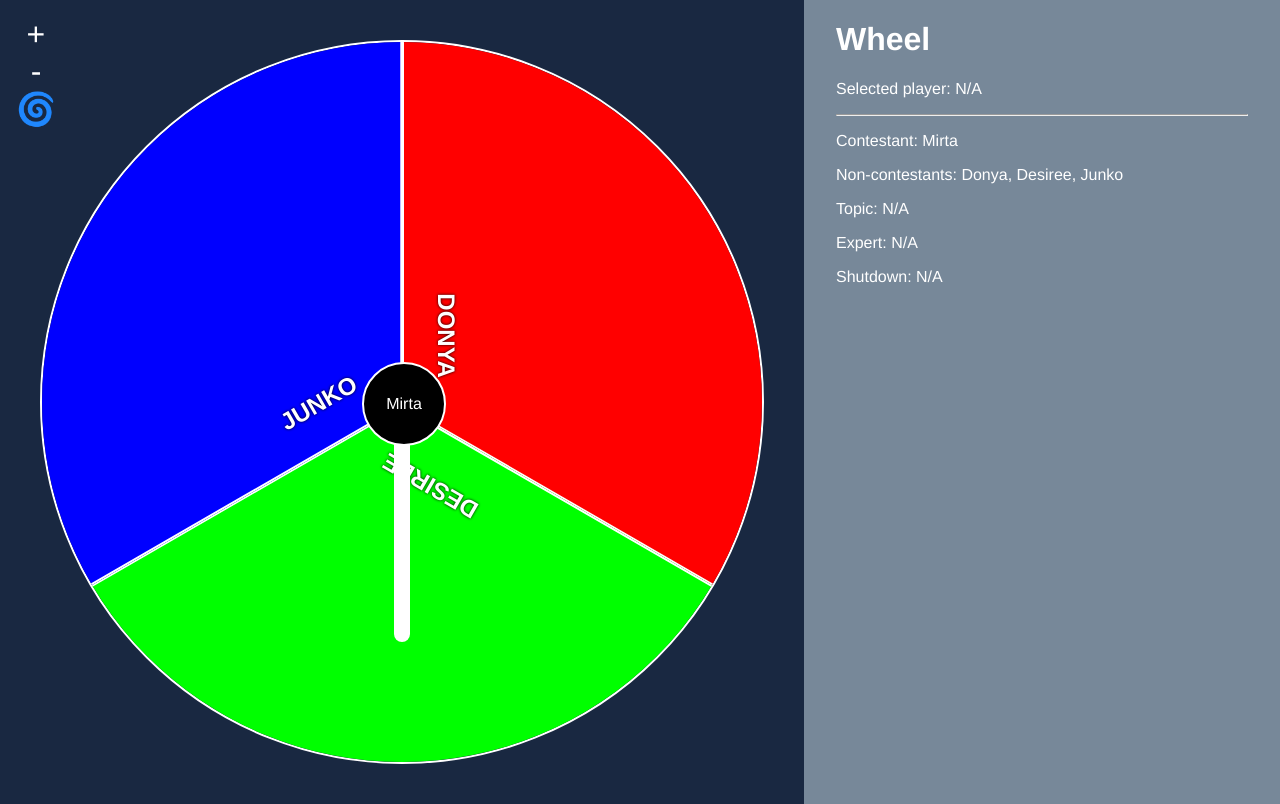
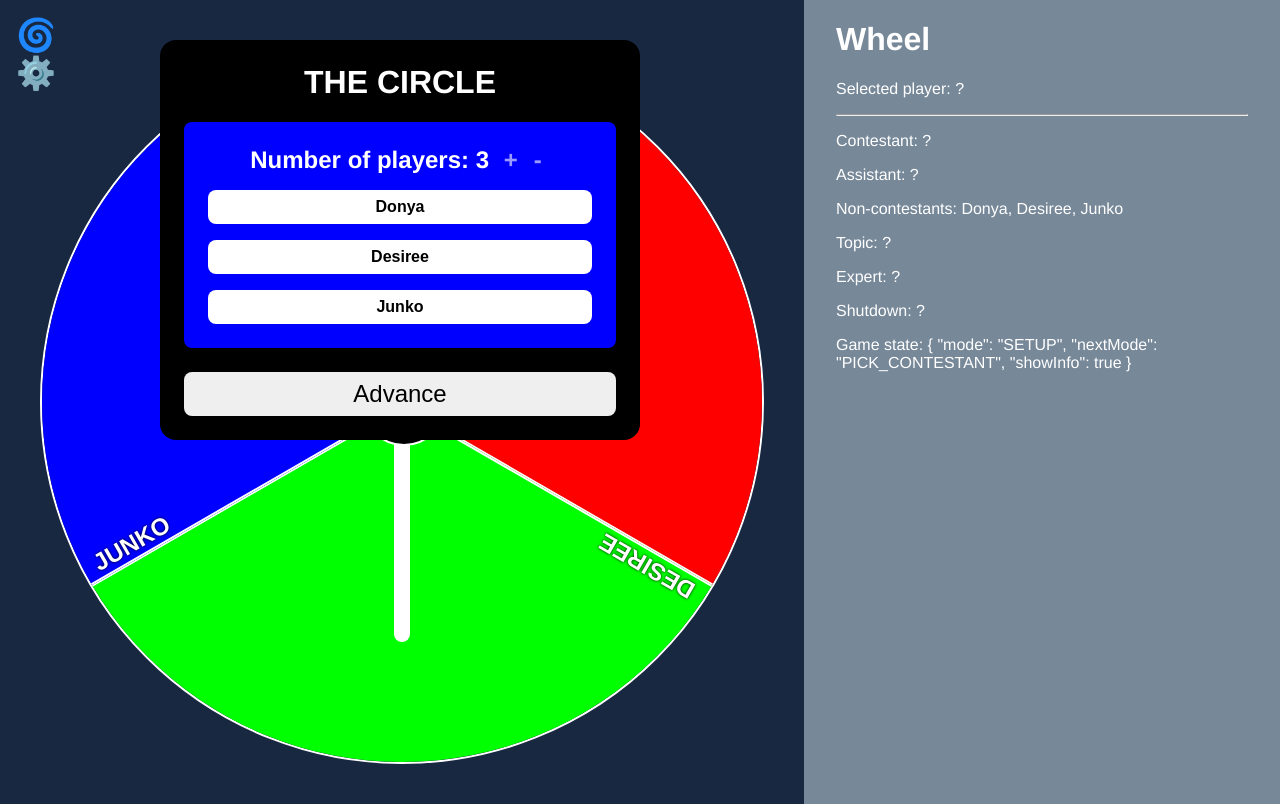
Before and after one commit to jamiehenson/thecircle, a Vue app: page / in a window 1280 px wide. Built offline with nearby package versions, Linux system fonts and the light colour scheme.

Commit message:
Game states

```diff
--- a/src/App.vue
+++ b/src/App.vue
@@ -2,10 +2,10 @@
   <div id="wrapper">
     <Stage />
     <Scoreboard />
-    <div id="counter">
-      <div @click="increasePlayers">+</div>
-      <div @click="decreasePlayers">-</div>
-      <div @click="spin">🌀</div>
+    <Info v-if="showInfo()" />
+    <div id="controls">
+      <div @click="spinAndAdvance">🌀</div>
+      <div @click="openSettings">⚙️</div>
     </div>
   </div>
 </template>
@@ -14,25 +14,25 @@
 import { defineComponent } from 'vue';
 import Stage from './components/Stage.vue';
 import Scoreboard from './components/Scoreboard.vue';
+import Info from './components/Info.vue';
+import { GameMode } from './types';
 
 export default defineComponent({
   name: 'App',
   components: {
     Stage,
-    Scoreboard
-  },
-  created() {
-    this.$store.commit('randomiseBoard');
+    Scoreboard,
+    Info
   },
   methods: {
-    increasePlayers() {
-      this.$store.commit('increasePlayers');
+    spinAndAdvance() {
+      this.$store.dispatch('spinAndAdvance');
     },
-    decreasePlayers() {
-      this.$store.commit('decreasePlayers');
+    openSettings() {
+      this.$store.dispatch('changeGameMode', GameMode.Setup);
     },
-    spin() {
-      this.$store.commit('spin');
+    showInfo() {
+      return this.$store.state.gameState.showInfo;
     }
   }
 });
@@ -52,7 +52,7 @@ body {
 #wrapper {
   display: flex;
 }
-#counter {
+#controls {
   font-size: 2rem;
   position: absolute;
   margin: 1rem;
--- /dev/null
+++ b/src/components/Info.vue
@@ -0,0 +1,87 @@
+<template>
+  <div id="info-box">
+    <h1>{{ gameModeHeading }}</h1>
+    <Setup v-if="inSetup" />
+    <p v-else>{{ contextualMessage }}</p>
+    <button @click="closeInfo">Advance</button>
+  </div>
+</template>
+
+<script lang="ts">
+import { gameModeLabels } from '@/store';
+import { GameMode, Player, Topic } from '@/types';
+import { defineComponent } from 'vue';
+import Setup from './Setup.vue';
+
+export default defineComponent({
+  name: 'Info',
+  components: {
+    Setup
+  },
+  computed: {
+    inSetup() {
+      return this.$store.state.gameState.mode === GameMode.Setup;
+    },
+    gameModeHeading() {
+      return gameModeLabels[this.$store.state.gameState.mode as GameMode];
+    },
+    contextualMessage() {
+      const { mode } = this.$store.state.gameState;
+      switch (mode) {
+        case GameMode.PickTopic:
+          return `Contestant: ${
+            this.$store.state.players.find(
+              (player: Player) => player.contestant
+            )?.name
+          }`;
+        case GameMode.PickAssistant:
+          return `Topic: ${
+            this.$store.state.topics.find((topic: Topic) => topic.active)?.name
+          }`;
+        case GameMode.AnswerQuestion:
+          return `Assistant: ${
+            this.$store.state.players.find((player: Player) => player.assistant)
+              ?.name
+          }`;
+        default:
+          return "Let's go!";
+      }
+    }
+  },
+  methods: {
+    closeInfo() {
+      this.$store.commit('closeInfo');
+    }
+  }
+});
+</script>
+
+<style scoped>
+#info-box {
+  background: black;
+  color: white;
+  position: absolute;
+  width: 60vh;
+  left: 20vh;
+  top: 5vh;
+  padding: 3vh;
+  border-radius: 2vh;
+  box-sizing: border-box;
+  z-index: 1;
+  text-align: center;
+  max-height: 90vh;
+  overflow-y: scroll;
+}
+h1 {
+  margin-top: 0;
+}
+button {
+  font-size: 3vh;
+  padding: 1vh;
+  width: 100%;
+  box-sizing: border-box;
+  cursor: pointer;
+  border-radius: 1vh;
+  border: 0;
+}
+</style>
--- a/src/components/Scoreboard.vue
+++ b/src/components/Scoreboard.vue
@@ -4,24 +4,26 @@
     <p>
       Selected player:
       {{
-        selectedSegment !== undefined
+        selectedSegment !== undefined && nonContestants.length > 0
           ? nonContestants[selectedSegment].name
-          : 'N/A'
+          : '?'
       }}
     </p>
     <hr />
-    <p>Contestant: {{ contestant.name }}</p>
+    <p>Contestant: {{ contestant?.name || '?' }}</p>
+    <p>Assistant: {{ assistant?.name || '?' }}</p>
     <p>
       Non-contestants: {{ nonContestants.map(({ name }) => name).join(', ') }}
     </p>
-    <p>Topic: N/A</p>
-    <p>Expert: {{ expert ? expert.name : 'N/A' }}</p>
-    <p>Shutdown: {{ shutdown ? shutdown.name : 'N/A' }}</p>
+    <p>Topic: {{ topic || '?' }}</p>
+    <p>Expert: {{ expert?.name || '?' }}</p>
+    <p>Shutdown: {{ shutdown?.name || '?' }}</p>
+    <p>Game state: {{ gameState }}</p>
   </div>
 </template>
 
 <script lang="ts">
-import { Player } from '@/store';
+import { Player, Topic } from '@/types';
 import { defineComponent } from 'vue';
 
 export default defineComponent({
@@ -38,6 +40,11 @@ export default defineComponent({
         (player: Player) => player.contestant
       );
     },
+    assistant() {
+      return this.$store.state.players.find(
+        (player: Player) => player.assistant
+      );
+    },
     nonContestants() {
       return this.$store.state.players.filter(
         (player: Player) => !player.contestant
@@ -50,6 +57,12 @@ export default defineComponent({
       return this.$store.state.players.find(
         (player: Player) => player.shutdown
       );
+    },
+    gameState() {
+      return this.$store.state.gameState;
+    },
+    topic() {
+      return this.$store.state.topics.find((topic: Topic) => topic.active);
     }
   }
 });
--- /dev/null
+++ b/src/components/Setup.vue
@@ -0,0 +1,71 @@
+<template>
+  <div id="setup-box">
+    <p class="player-control">
+      Number of players: {{ players.length }}
+      <span @click="increasePlayers">+</span>
+      <span @click="decreasePlayers">-</span>
+    </p>
+    <div v-for="(player, playerIndex) in players" :key="playerIndex">
+      <input v-model="player.name" />
+    </div>
+  </div>
+</template>
+
+<script lang="ts">
+import { defineComponent } from 'vue';
+
+export default defineComponent({
+  name: 'Setup',
+  computed: {
+    players() {
+      return this.$store.state.players;
+    }
+  },
+  methods: {
+    increasePlayers() {
+      this.$store.commit('increasePlayers');
+    },
+    decreasePlayers() {
+      this.$store.commit('decreasePlayers');
+    }
+  }
+});
+</script>
+
+<style scoped>
+#setup-box {
+  background: blue;
+  padding: 3vh;
+  margin-bottom: 3vh;
+  border-radius: 1vh;
+}
+.player-control {
+  font-size: 3vh;
+  font-weight: bold;
+  margin: 0;
+  user-select: none;
+}
+.player-control span {
+  cursor: pointer;
+  opacity: 0.6;
+  padding: 1vh;
+  transition: opacity 0.2s ease-in-out;
+}
+.player-control span:hover {
+  opacity: 1;
+}
+input {
+  font-size: 2vh;
+  padding: 1vh;
+  width: 100%;
+  border-radius: 1vh;
+  box-sizing: border-box;
+  border: 0;
+  margin-top: 2vh;
+  text-align: center;
+  font-weight: bold;
+}
+h2 {
+  margin-top: 0;
+}
+</style>
--- a/src/components/Stage.vue
+++ b/src/components/Stage.vue
@@ -9,14 +9,14 @@
         }"
       >
         <div
-          v-for="(nonContestant, nonContestantIndex) in nonContestants"
-          :key="nonContestantIndex"
+          v-for="(segment, segmentIndex) in segmentContent"
+          :key="segmentIndex"
           :style="{
             transform: `rotate(${
-              (360 / nonContestants.length) * nonContestantIndex
-            }deg) skewY(${-(90 - 360 / nonContestants.length)}deg)`,
+              (360 / segmentContent.length) * segmentIndex
+            }deg) skewY(${-(90 - 360 / segmentContent.length)}deg)`,
             backgroundColor: `hsl(${
-              360 * (nonContestantIndex / nonContestants.length)
+              360 * (segmentIndex / segmentContent.length)
             }, 100%, 50%)`
           }"
           class="stage-segment"
@@ -24,23 +24,23 @@
           <span
             :style="{
               transform: `skewY(${
-                90 - 360 / nonContestants.length
+                90 - 360 / segmentContent.length
               }deg) rotate(90deg)`
             }"
             class="stage-segment-text"
           >
-            {{ nonContestant.name }}
+            {{ segment.name }}
           </span>
         </div>
       </div>
-      <div class="stage-center">{{ contestant.name }}</div>
+      <div class="stage-center">{{ contestant?.name || '?' }}</div>
       <div class="stage-arrow"></div>
     </div>
   </div>
 </template>
 
 <script lang="ts">
-import { Player } from '@/store';
+import { GameMode, Player } from '@/types';
 import { defineComponent } from 'vue';
 
 export default defineComponent({
@@ -59,6 +59,14 @@ export default defineComponent({
       return this.$store.state.players.find(
         (player: Player) => player.contestant
       );
+    },
+    segmentContent() {
+      const { gameState, players, topics } = this.$store.state;
+      if (gameState.mode === GameMode.PickTopic) {
+        return topics.slice(0, players.count);
+      } else {
+        return players.filter((player: Player) => !player.contestant);
+      }
     },
     nonContestants() {
       return this.$store.state.players.filter(
@@ -97,6 +105,7 @@ export default defineComponent({
   height: 55vh;
   transform: rotate(90deg);
   transform-origin: bottom left;
+  transition: background-color 1s ease-in-out;
 }
 .stage-segment-text {
   font-size: 1rem;
@@ -104,10 +113,13 @@ export default defineComponent({
   font-weight: bold;
   text-transform: uppercase;
   position: absolute;
-  bottom: 10vh;
+  bottom: 43vh;
   color: white;
   user-select: none;
   text-shadow: 0px 0px 3px black;
+  max-width: 25vh;
+  text-align: right;
+  transform-origin: bottom left;
 }
 .stage-center {
   left: 40vh;
--- a/src/store.ts
+++ b/src/store.ts
@@ -1,38 +1,10 @@
 import { InjectionKey } from 'vue';
 import { createStore, Store } from 'vuex';
+import { GameMode, Player, State } from './types';
 
-export interface Player {
-  name: string;
-  contestant: boolean;
-  expert: boolean;
-  shutdown: boolean;
-}
+export const key: InjectionKey<Store<State>> = Symbol();
 
-enum QuestionTopic {
-  Topic1,
-  Topic2,
-  Topic3
-}
-
-interface Question {
-  topic: QuestionTopic;
-  expertPlayer: Player;
-  shutdownPlayer: Player;
-  answers: {
-    answer: string;
-    correct: boolean;
-  };
-}
-
-export interface State {
-  players: Player[];
-  spin: boolean;
-  spinTarget: number;
-  selectedSegment?: number;
-}
-
-// define injection key
-export const key: InjectionKey<Store<State>> = Symbol();
+const spinLength = 5000;
 
 let testNames = [
   'Galina',
@@ -57,16 +29,51 @@ let testNames = [
   'Desiree'
 ];
 
+let testTopics = [
+  'General Knowledge',
+  'Food and Drink',
+  'Music',
+  'Film',
+  'Geography',
+  'Sports',
+  'News',
+  'Netflix',
+  'Anagrams',
+  'Animals',
+  'Football'
+];
+
 const chooseName = () => {
   const chosen = testNames[Math.floor(Math.random() * testNames.length)];
   testNames.splice(testNames.indexOf(chosen), 1);
   return chosen;
 };
 
+const chooseTestTopic = () => {
+  const chosen = testTopics[Math.floor(Math.random() * testTopics.length)];
+  testTopics.splice(testTopics.indexOf(chosen), 1);
+  return chosen;
+};
+
 const initialPlayer = {
   contestant: false,
+  assistant: false,
   expert: false,
   shutdown: false
+};
+
+const initialTopic = {
+  active: false,
+
+  questions: []
+};
+
+export const gameModeLabels = {
+  [GameMode.Setup]: 'THE CIRCLE',
+  [GameMode.PickTopic]: 'Pick Topic',
+  [GameMode.PickContestant]: 'Pick Contestant',
+  [GameMode.PickAssistant]: 'Pick Assistant',
+  [GameMode.AnswerQuestion]: 'Answer Question'
 };
 
 export const store = createStore<State>({
@@ -75,27 +82,133 @@ export const store = createStore<State>({
       players: [
         { ...initialPlayer, name: chooseName() },
         { ...initialPlayer, name: chooseName() },
-        { ...initialPlayer, name: chooseName() },
         { ...initialPlayer, name: chooseName() }
       ],
-      experts: [],
-      contestant: 0,
+      topics: [],
       spin: false,
-      spinTarget: 0
+      spinTarget: 0,
+      gameState: {
+        mode: GameMode.Setup,
+        nextMode: GameMode.PickContestant,
+        showInfo: true
+      }
     };
   },
   mutations: {
+    goToSetup(state) {
+      state.gameState = {
+        mode: GameMode.Setup,
+        nextMode: GameMode.PickContestant,
+        showInfo: true
+      };
+    },
+    goToPickContestant(state) {
+      const players = state.players.map((player) => ({
+        ...player,
+        contestant: false,
+        expert: false,
+        shutdown: false,
+        assistant: false
+      }));
+      state.players = players;
+      state.gameState = {
+        mode: GameMode.PickContestant,
+        nextMode: GameMode.PickTopic,
+        showInfo: true
+      };
+    },
+    goToPickTopic(state) {
+      const players = state.players.map((player, index) => ({
+        ...player,
+        contestant: index === state.selectedSegment
+      }));
+      state.players = players;
+      state.gameState = {
+        mode: GameMode.PickTopic,
+        nextMode: GameMode.PickAssistant,
+        showInfo: true
+      };
+    },
+    goToPickAssistant(state) {
+      const topics = state.topics.map((topic, index) => ({
+        ...topic,
+        active: index === state.selectedSegment
+      }));
+      state.topics = topics;
+      state.gameState = {
+        mode: GameMode.PickAssistant,
+        nextMode: GameMode.AnswerQuestion,
+        showInfo: true
+      };
+    },
+    goToAnswerQuestion(state) {
+      state.players
+        .filter((player: Player) => !player.contestant)
+        .forEach(
+          (player, index) =>
+            (player.assistant = index === state.selectedSegment)
+        );
+      state.gameState = {
+        mode: GameMode.AnswerQuestion,
+        nextMode: GameMode.AnswerQuestion,
+        showInfo: true
+      };
+    },
     spin(state) {
       state.spin = true;
       const newSpinTarget = Math.floor(Math.random() * 360 + 720);
       state.spinTarget = newSpinTarget;
+    },
+    increasePlayers(state) {
+      if (state.players.length < 10) {
+        state.players.push({
+          ...initialPlayer,
+          name: chooseName()
+        });
+      }
+    },
+    decreasePlayers(state) {
+      if (state.players.length > 4) {
+        state.players = state.players.slice(0, state.players.length - 1);
+      }
+    },
+    closeInfo(state) {
+      state.gameState.showInfo = false;
+    }
+  },
+  actions: {
+    changeGameMode({ commit }, mode) {
+      switch (mode) {
+        case GameMode.Setup:
+          commit('goToSetup');
+          break;
+        case GameMode.PickContestant:
+          commit('goToPickContestant');
+          break;
+        case GameMode.PickAssistant:
+          commit('goToPickAssistant');
+          break;
+        case GameMode.PickTopic:
+          commit('goToPickTopic');
+          break;
+        case GameMode.AnswerQuestion:
+          commit('goToAnswerQuestion');
+          break;
+      }
+    },
+    spinAndAdvance({ commit, dispatch, state }) {
+      commit('spin');
+      commit('closeInfo');
+
       setTimeout(() => {
         state.spin = false;
-        state.spinTarget = newSpinTarget % 360;
+        state.spinTarget = state.spinTarget % 360;
 
-        const playerCount = state.players.find((player) => player.contestant)
-          ? state.players.length - 1
-          : state.players.length;
+        const playerCount =
+          state.players.find((player) => player.contestant) &&
+          state.gameState.mode !== GameMode.PickTopic
+            ? state.players.length - 1
+            : state.players.length;
 
         const segmentAngle = 360 / playerCount;
         state.selectedSegment =
@@ -104,37 +217,9 @@ export const store = createStore<State>({
               (state.spinTarget - (180 - segmentAngle)) / segmentAngle
             )) %
           playerCount;
-      }, 5000);
-    },
-    increasePlayers(state) {
-      if (state.players.length < 10) {
-        state.players.push({
-          ...initialPlayer,
-          name: chooseName()
-        });
-      }
 
-      //@ts-ignore
-      this.commit('randomiseBoard');
-    },
-    decreasePlayers(state) {
-      if (state.players.length > 4) {
-        state.players = state.players.slice(0, state.players.length - 1);
-      }
-
-      //@ts-ignore
-      this.commit('randomiseBoard');
-    },
-    randomiseBoard(state) {
-      const { players } = state;
-      const chosen = players[Math.floor(Math.random() * players.length)];
-
-      state.players = players.map((player) => {
-        if (player === chosen) {
-          player.contestant = true;
-        }
-        return player;
-      });
+        dispatch('changeGameMode', state.gameState.nextMode);
+      }, spinLength);
     }
   }
 });
--- /dev/null
+++ b/src/types.ts
@@ -0,0 +1,48 @@
+export interface State {
+  players: Player[];
+  spin: boolean;
+  spinTarget: number;
+  selectedSegment?: number;
+  topics: Topic[];
+  gameState: GameState;
+}
+
+export interface GameState {
+  mode: GameMode;
+  nextMode: GameMode;
+  showInfo: boolean;
+}
+
+export interface Player {
+  name: string;
+  contestant: boolean;
+  assistant: boolean;
+  expert: boolean;
+  shutdown: boolean;
+}
+
+export interface Topic {
+  name: string;
+  active: boolean;
+  expert?: Player;
+  shutdown?: Player;
+  questions: Question[];
+}
+
+export enum GameMode {
+  Setup = 'SETUP',
+  PickContestant = 'PICK_CONTESTANT',
+  PickTopic = 'PICK_TOPIC',
+  PickAssistant = 'PICK_NON_CONTESTANT',
+  AnswerQuestion = 'ANSWER_QUESTION'
+}
+
+export interface Question {
+  topic: string;
+  expertPlayer: Player;
+  shutdownPlayer: Player;
+  answers: {
+    answer: string;
+    correct: boolean;
+  };
+}
```
Also changed, not shown: src/test-question-schema.json (added, +12 -0 lines), 1 other file (tests, documents, lock files or other folders).
